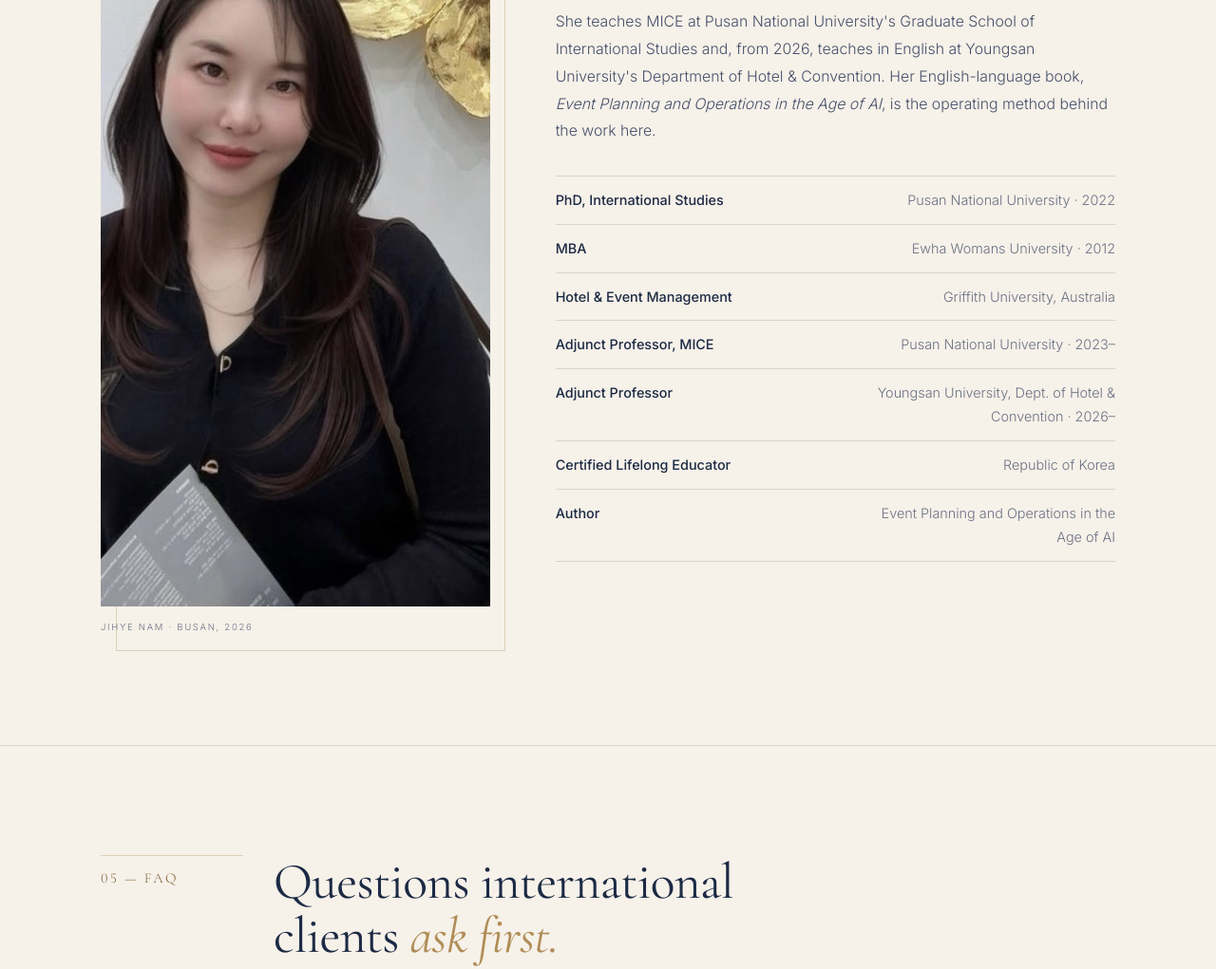
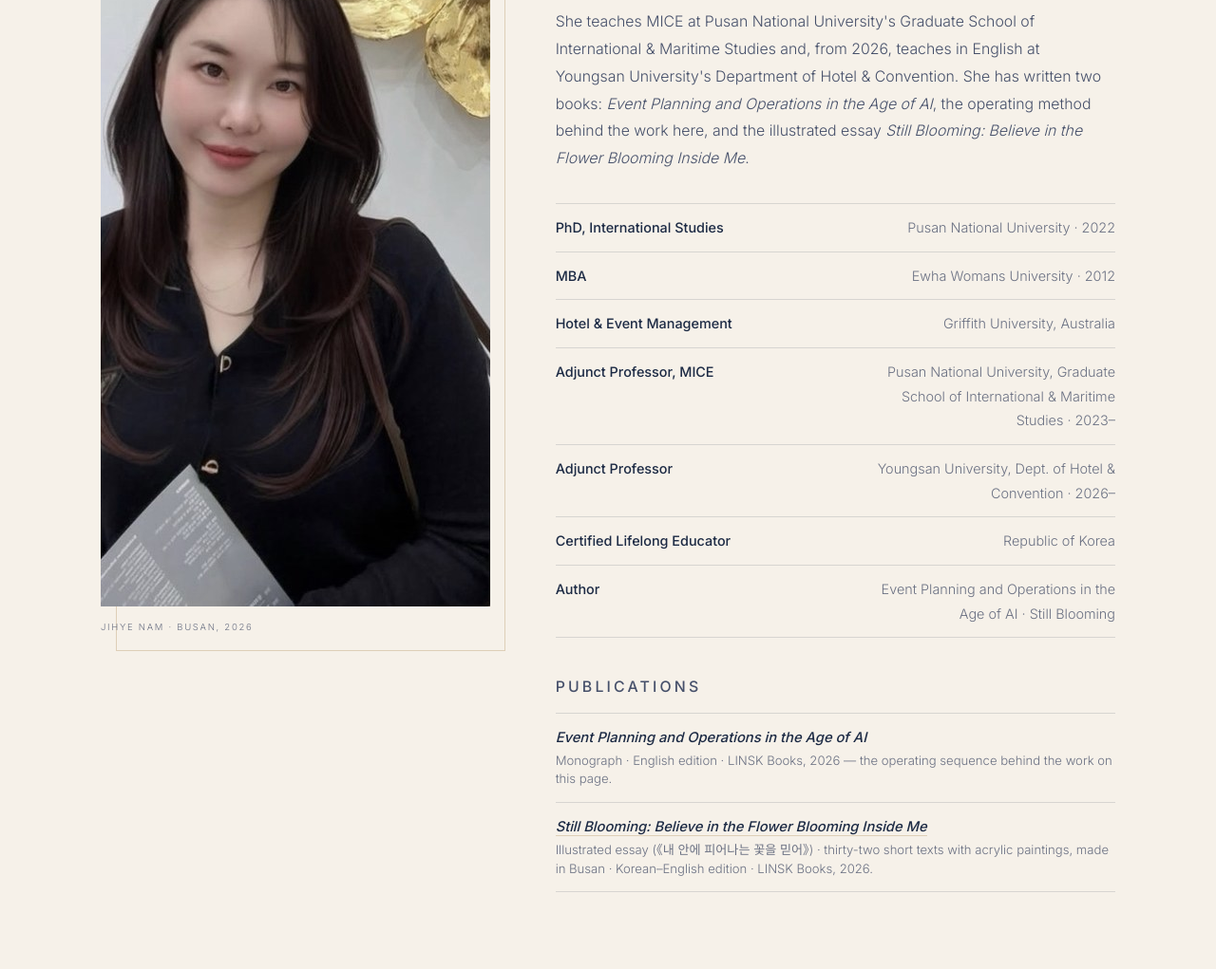
Before and after one commit to NAMJIHYE-MAX/linsk-ap, a plain HTML site: page pco/index.html in a window 1280 px wide. Shown: the part 4800-5821 px from the top of the page at 95% size. Drawn offline with nearby package versions, Linux system fonts and the light colour scheme.

Commit message:
pco: 부산대 표기를 Graduate School of International & Maritime Studies로 수정, 그림에세이 Still Blooming 추가
- pco/ 본문·creds·JSON-LD, llms.txt의 Graduate School of International Studies → Graduate School of International & Maritime Studies
- About에 Publications 블록 추가: Event Planning and Operations in the Age of AI, Still Blooming: Believe in the Flower Blooming Inside Me(/publish/ 링크)
- JSON-LD authorOf를 두 권 배열로, llms.txt Books 항목·Pages에 그림에세이와 /publish/ 추가

```diff
--- a/pco/index.html
+++ b/pco/index.html
@@ -179,11 +179,11 @@
       "jobTitle": "Founder & CEO, LINSK Co., Ltd.",
       "image": "https://books.linsk.co.kr/track-record/jihye-nam.jpg",
       "url": "https://books.linsk.co.kr/pco/",
-      "description": "PCO and event planner in Busan, Korea. Founder and CEO of LINSK Co., Ltd.; adjunct professor at Pusan National University's Graduate School of International Studies and at Youngsan University's Department of Hotel & Convention; author of Event Planning and Operations in the Age of AI.",
+      "description": "PCO and event planner in Busan, Korea. Founder and CEO of LINSK Co., Ltd.; adjunct professor at Pusan National University's Graduate School of International & Maritime Studies and at Youngsan University's Department of Hotel & Convention; author of Event Planning and Operations in the Age of AI and of the illustrated essay Still Blooming.",
       "email": "info@linsk.co.kr",
       "worksFor": [
         { "@id": "https://books.linsk.co.kr/pco/#organization" },
-        { "@type": "CollegeOrUniversity", "name": "Pusan National University, Graduate School of International Studies" },
+        { "@type": "CollegeOrUniversity", "name": "Pusan National University, Graduate School of International & Maritime Studies" },
         { "@type": "CollegeOrUniversity", "name": "Youngsan University, Department of Hotel & Convention" }
       ],
       "alumniOf": [
@@ -197,14 +197,31 @@
         { "@type": "EducationalOccupationalCredential", "credentialCategory": "license", "name": "Certified Lifelong Educator, Republic of Korea" }
       ],
       "knowsLanguage": ["ko", "en"],
-      "authorOf": {
+      "authorOf": [
+        {
           "@type": "Book",
           "name": "Event Planning and Operations in the Age of AI",
+          "bookFormat": "https://schema.org/Paperback",
           "inLanguage": "en",
           "isbn": "979-11-220005-2-8",
           "author": { "@id": "https://books.linsk.co.kr/pco/#person-jihye-nam" },
           "publisher": { "@id": "https://books.linsk.co.kr/pco/#organization" }
         },
+        {
+          "@type": "Book",
+          "name": "Still Blooming: Believe in the Flower Blooming Inside Me",
+          "alternateName": "내 안에 피어나는 꽃을 믿어",
+          "bookFormat": "https://schema.org/Paperback",
+          "inLanguage": ["ko", "en"],
+          "isbn": "979-11-220005-0-4",
+          "datePublished": "2026-10-31",
+          "numberOfPages": 174,
+          "genre": "Illustrated essay",
+          "author": { "@id": "https://books.linsk.co.kr/pco/#person-jihye-nam" },
+          "publisher": { "@id": "https://books.linsk.co.kr/pco/#organization" },
+          "url": "https://books.linsk.co.kr/publish/"
+        }
+      ],
       "sameAs": ["https://www.linkedin.com/in/jihye-nam-699bb593"]
     },
     {
@@ -518,6 +535,18 @@ ul,ol{margin:0; padding:0; list-style:none}
 }
 .creds b{font-weight:500; color:var(--navy)}
 .creds span{color:var(--muted); text-align:right}
+
+.pubs{margin-top:38px}
+.pubs-h{
+  font-family:var(--sans); font-size:10.5px; letter-spacing:.2em; text-transform:uppercase;
+  color:var(--gold-deep); font-weight:500; margin:0 0 2px;
+}
+.pubs ul{list-style:none; margin:12px 0 0; padding:0; border-top:1px solid var(--line)}
+.pubs li{padding:14px 0; border-bottom:1px solid var(--line); font-size:.92rem; line-height:1.55}
+.pubs .t{display:block; color:var(--navy); font-weight:500}
+.pubs .t a{color:var(--navy); text-decoration:none; border-bottom:1px solid var(--gold-faint)}
+.pubs .t a:hover{border-bottom-color:var(--gold-deep)}
+.pubs .m{display:block; margin-top:3px; color:var(--muted); font-size:.82rem; line-height:1.5}
 
 /* faq */
 .faq{border-top:1px solid var(--line)}
@@ -903,20 +932,35 @@ ul,ol{margin:0; padding:0; list-style:none}
         and international students.
       </p>
       <p>
-        She teaches MICE at Pusan National University's Graduate School of International Studies and, from
-        2026, teaches in English at Youngsan University's Department of Hotel &amp; Convention. Her English-language
-        book, <em>Event Planning and Operations in the Age of AI</em>, is the operating method behind the work here.
+        She teaches MICE at Pusan National University's Graduate School of International &amp; Maritime Studies
+        and, from 2026, teaches in English at Youngsan University's Department of Hotel &amp; Convention. She has
+        written two books: <em>Event Planning and Operations in the Age of AI</em>, the operating method behind
+        the work here, and the illustrated essay <em>Still Blooming: Believe in the Flower Blooming Inside Me</em>.
       </p>
 
       <ul class="creds">
         <li><b>PhD, International Studies</b><span>Pusan National University · 2022</span></li>
         <li><b>MBA</b><span>Ewha Womans University · 2012</span></li>
         <li><b>Hotel &amp; Event Management</b><span>Griffith University, Australia</span></li>
-        <li><b>Adjunct Professor, MICE</b><span>Pusan National University · 2023–</span></li>
+        <li><b>Adjunct Professor, MICE</b><span>Pusan National University, Graduate School of International &amp; Maritime Studies · 2023–</span></li>
         <li><b>Adjunct Professor</b><span>Youngsan University, Dept. of Hotel &amp; Convention · 2026–</span></li>
         <li><b>Certified Lifelong Educator</b><span>Republic of Korea</span></li>
-        <li><b>Author</b><span>Event Planning and Operations in the Age of AI</span></li>
+        <li><b>Author</b><span>Event Planning and Operations in the Age of AI · Still Blooming</span></li>
       </ul>
+
+      <div class="pubs">
+        <p class="pubs-h">Publications</p>
+        <ul>
+          <li>
+            <span class="t"><em>Event Planning and Operations in the Age of AI</em></span>
+            <span class="m">Monograph · English edition · LINSK Books, 2026 — the operating sequence behind the work on this page.</span>
+          </li>
+          <li>
+            <span class="t"><a href="https://books.linsk.co.kr/publish/"><em>Still Blooming: Believe in the Flower Blooming Inside Me</em></a></span>
+            <span class="m">Illustrated essay (《내 안에 피어나는 꽃을 믿어》) · thirty-two short texts with acrylic paintings, made in Busan · Korean–English edition · LINSK Books, 2026.</span>
+          </li>
+        </ul>
+      </div>
     </div>
   </div>
 </section>
```
Also changed, not shown: llms.txt. Lines whose indentation alone changed are shown as unchanged.
